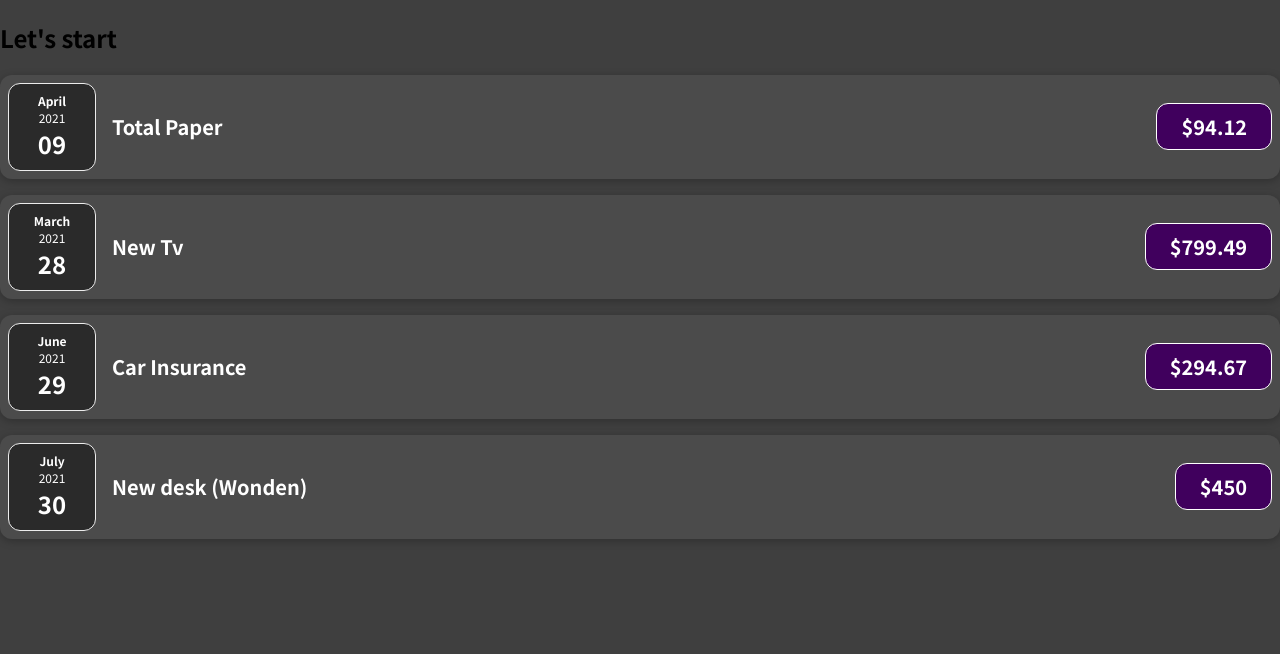
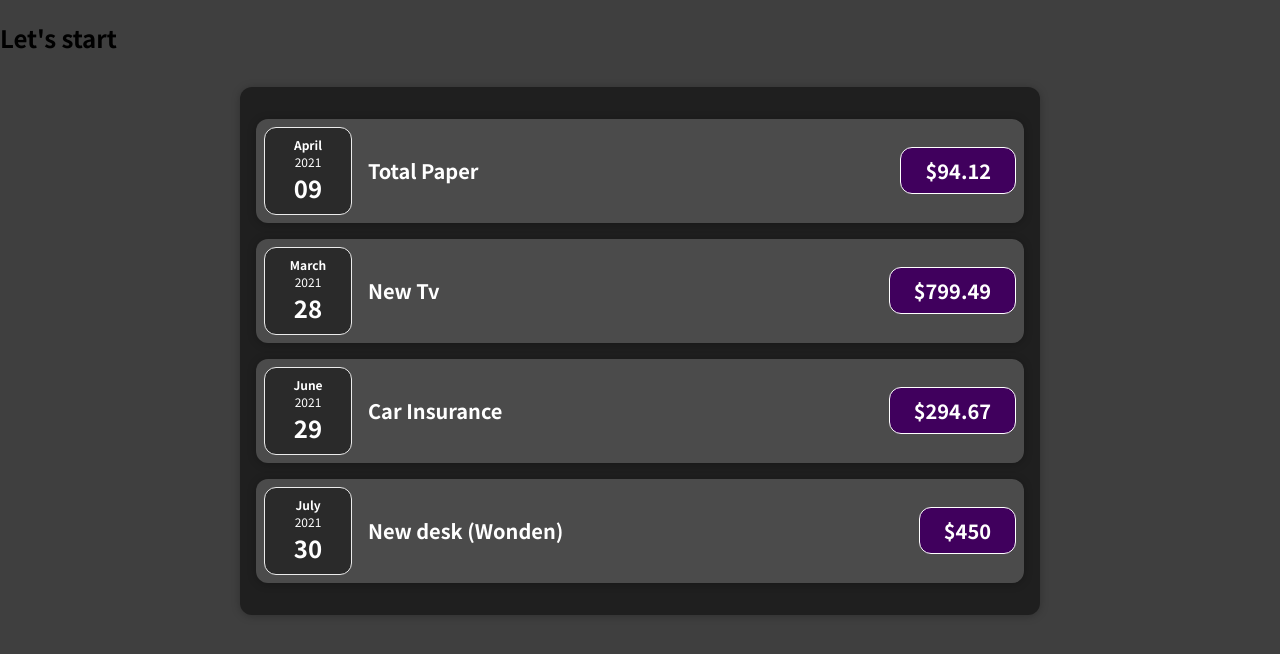
Before and after one commit to jsidd06/Guide_Table, a React (Create React App) app: page / in a window 1280 px wide. Shown: the top 654 px of the page. Built offline with nearby package versions, Linux system fonts and the light colour scheme.

Commit message:
composation use is components and use props.children

```diff
--- a/src/App.jsx
+++ b/src/App.jsx
@@ -1,5 +1,5 @@
 import React from "react";
-import ExpenseItem from "./components/ExpenseItem/ExpenseItem";
+import Expense from "./components/Expense/Expense";
 
 function App() {
     const expenses = [
@@ -28,29 +28,11 @@ function App() {
           date: new Date(2021, 6, 30),
         },
       ];
+
   return (
     <div>
       <h2>Let's start</h2>
-      <ExpenseItem
-        title={expenses[0].title}
-        amount={expenses[0].amount}
-        date={expenses[0].date}
-      />
-      <ExpenseItem
-        title={expenses[1].title}
-        amount={expenses[1].amount}
-        date={expenses[1].date}
-      />
-      <ExpenseItem
-        title={expenses[2].title}
-        amount={expenses[2].amount}
-        date={expenses[2].date}
-      />
-      <ExpenseItem
-        title={expenses[3].title}
-        amount={expenses[3].amount}
-        date={expenses[3].date}
-      />
+      <Expense items={expenses}/>
     </div>
   );
 }
--- /dev/null
+++ b/src/components/Card/Card.css
@@ -0,0 +1,4 @@
+.card{
+    border-radius:12px;
+    box-shadow: 0 1px 8px rgba(0, 0, 0, 0.25);
+}
--- /dev/null
+++ b/src/components/Card/Card.jsx
@@ -0,0 +1,13 @@
+import React from 'react'
+import '../Card/Card.css'
+
+function Card(props) {
+    const classes = 'card ' + props.className;
+    return (
+        <div className={classes}>
+            {props.children}
+        </div>
+    )
+}
+
+export default Card
--- /dev/null
+++ b/src/components/Expense/Expense.css
@@ -0,0 +1,7 @@
+.expenses {
+    padding: 1rem;
+    background-color: rgb(31, 31, 31);
+    margin: 2rem auto;
+    width: 50rem;
+    max-width: 95%;
+  }
--- /dev/null
+++ b/src/components/Expense/Expense.jsx
@@ -0,0 +1,33 @@
+import React from "react";
+import Card from "../Card/Card";
+import '../Expense/Expense.css'
+import ExpenseItem from "../ExpenseItem/ExpenseItem";
+
+function Expense(props) {
+  return (
+    <Card className="expenses">
+      <ExpenseItem
+        title={props.items[0].title}
+        amount={props.items[0].amount}
+        date={props.items[0].date}
+      />
+      <ExpenseItem
+        title={props.items[1].title}
+        amount={props.items[1].amount}
+        date={props.items[1].date}
+      />
+      <ExpenseItem
+        title={props.items[2].title}
+        amount={props.items[2].amount}
+        date={props.items[2].date}
+      />
+      <ExpenseItem
+        title={props.items[3].title}
+        amount={props.items[3].amount}
+        date={props.items[3].date}
+      />
+    </Card>
+  );
+}
+
+export default Expense;
--- a/src/components/ExpenseItem/ExpenseItem.css
+++ b/src/components/ExpenseItem/ExpenseItem.css
@@ -2,10 +2,8 @@
     display: flex;
     justify-content: space-between;
     align-items: center;
-    box-shadow: 0 2px 8px rgba(0, 0, 0, 0.25);
     padding: 0.5rem;
     margin: 1rem 0;
-    border-radius: 12px;
     background-color: #4b4b4b;
   }
 
--- a/src/components/ExpenseItem/ExpenseItem.jsx
+++ b/src/components/ExpenseItem/ExpenseItem.jsx
@@ -1,16 +1,17 @@
+import Card from '../Card/Card';
 import ExpenseDate from '../ExpenseDate/ExpenseDate';
 import './ExpenseItem.css'
 
 function ExpenseItem(props) {
 
   return (
-    <div className="expense-item">
+    <Card className="expense-item">
         <ExpenseDate date={props.date}/>
       <div className="expense-item__description">
         <h2>{props.title}</h2>
       <div className="expense-item__price">${props.amount}</div>
       </div>
-    </div>
+    </Card>
   );
 }
 
```
Lines whose indentation alone changed are shown as unchanged.
